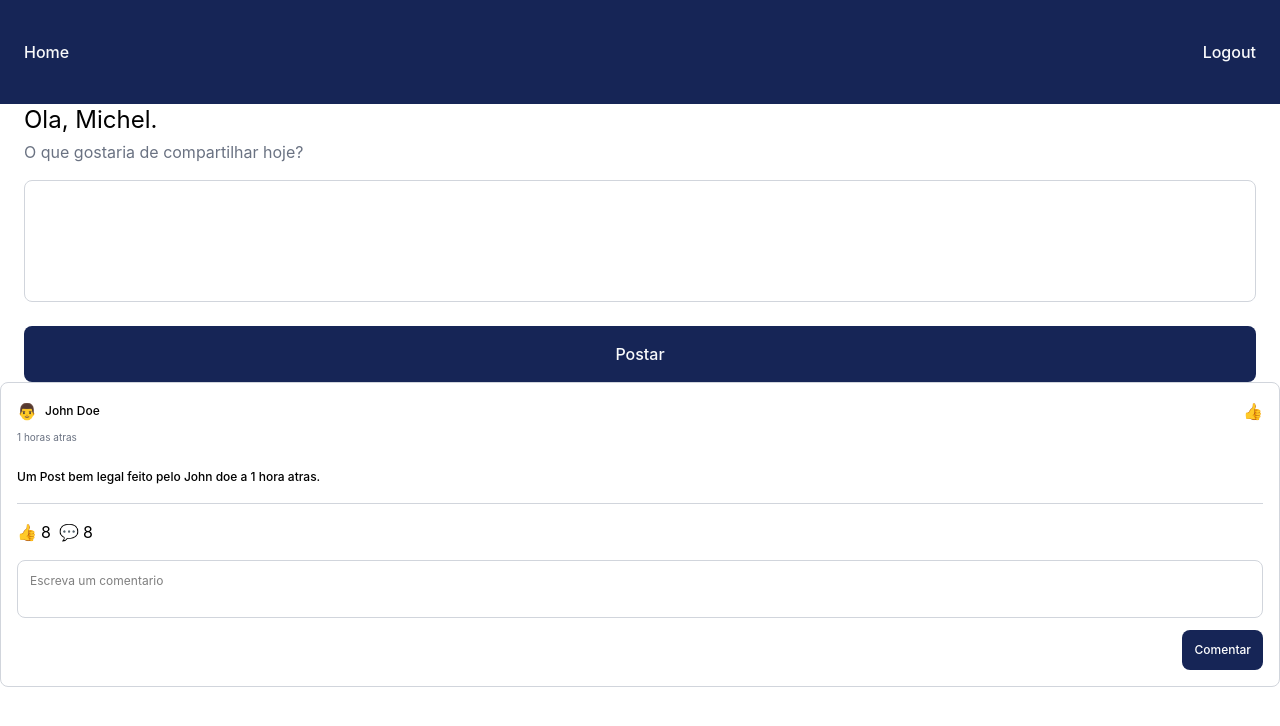
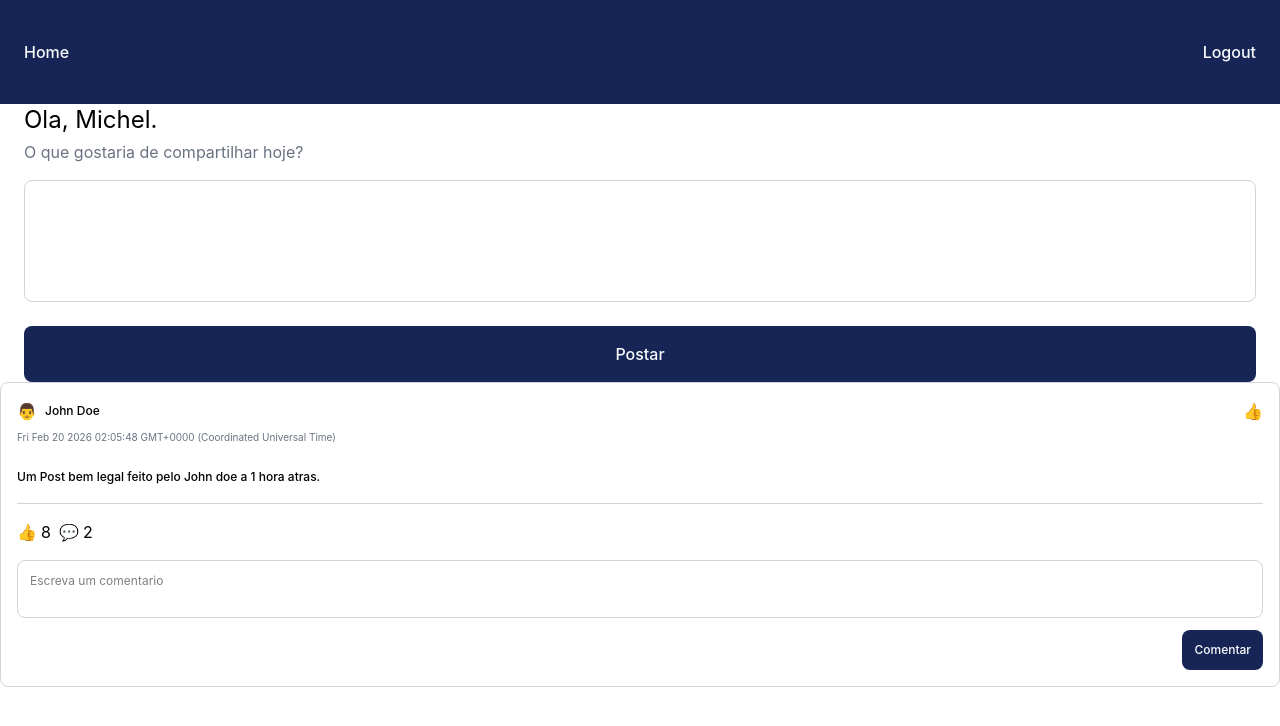
Before and after one commit to michelzaum/sayit, a React (Vite) app: page / in a window 1280 px wide. Shown: the top 726 px of the page. Built offline with nearby package versions, Linux system fonts and the light colour scheme.

Commit message:
feat: receive Post information via props

```diff
--- a/src/App.tsx
+++ b/src/App.tsx
@@ -7,7 +7,14 @@ function App() {
     <div>
       <Header />
       <CreatePost authorName="Michel" />
-      <Post />
+      <Post
+        authorImage="👨️"
+        authorName="John Doe"
+        createdAt={new Date()}
+        postContent="Um Post bem legal feito pelo John doe a 1 hora atras."
+        likesCount={8}
+        commentsCount={2}
+      />
     </div>
   );
 }
--- a/src/components/post/index.tsx
+++ b/src/components/post/index.tsx
@@ -1,18 +1,25 @@
-export function Post() {
+import { PostProps } from "./types";
+
+export function Post({
+  authorName,
+  authorImage,
+  createdAt,
+  commentsCount,
+  likesCount,
+  postContent,
+}: PostProps) {
   return (
     <div className="p-4 border border-gray-300 rounded-lg">
       <div className="flex items-center justify-between">
         <div className="flex items-center gap-2">
-          <div>👨️</div>
-          <span className="text-xs font-medium">John Doe</span>
+          <div>{authorImage}</div>
+          <span className="text-xs font-medium">{authorName}</span>
         </div>
         <span>👍️</span>
       </div>
-      <span className="text-[10px] text-gray-500">1 horas atras</span>
+      <span className="text-[10px] text-gray-500">{createdAt.toString()}</span>
       <div className="py-4">
-        <span className="text-xs font-medium">
-          Um Post bem legal feito pelo John doe a 1 hora atras.
-        </span>
+        <span className="text-xs font-medium">{postContent}</span>
       </div>
 
       <div className="h-px w-full bg-gray-300"></div>
@@ -20,11 +27,11 @@ export function Post() {
       <div className="flex items-center gap-2 py-4">
         <div className="flex items-center gap-1">
           <span>👍️</span>
-          <span>8</span>
+          <span>{likesCount}</span>
         </div>
         <div className="flex items-center gap-1">
           <span>💬️</span>
-          <span>8</span>
+          <span>{commentsCount}</span>
         </div>
       </div>
 
```
